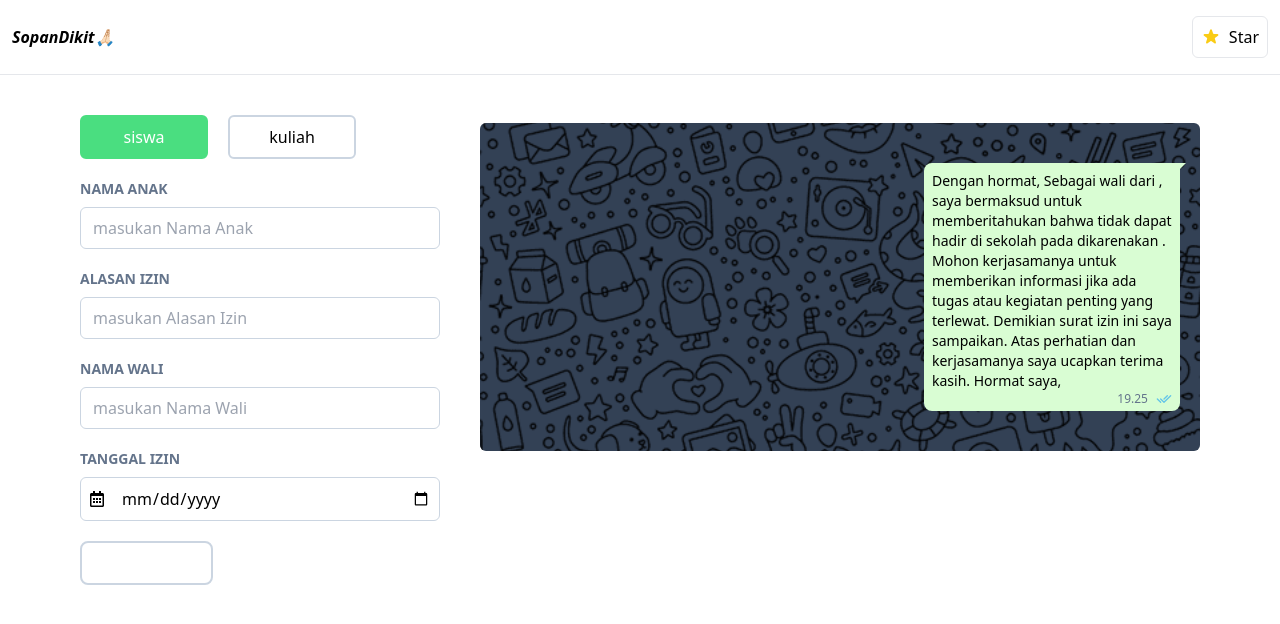
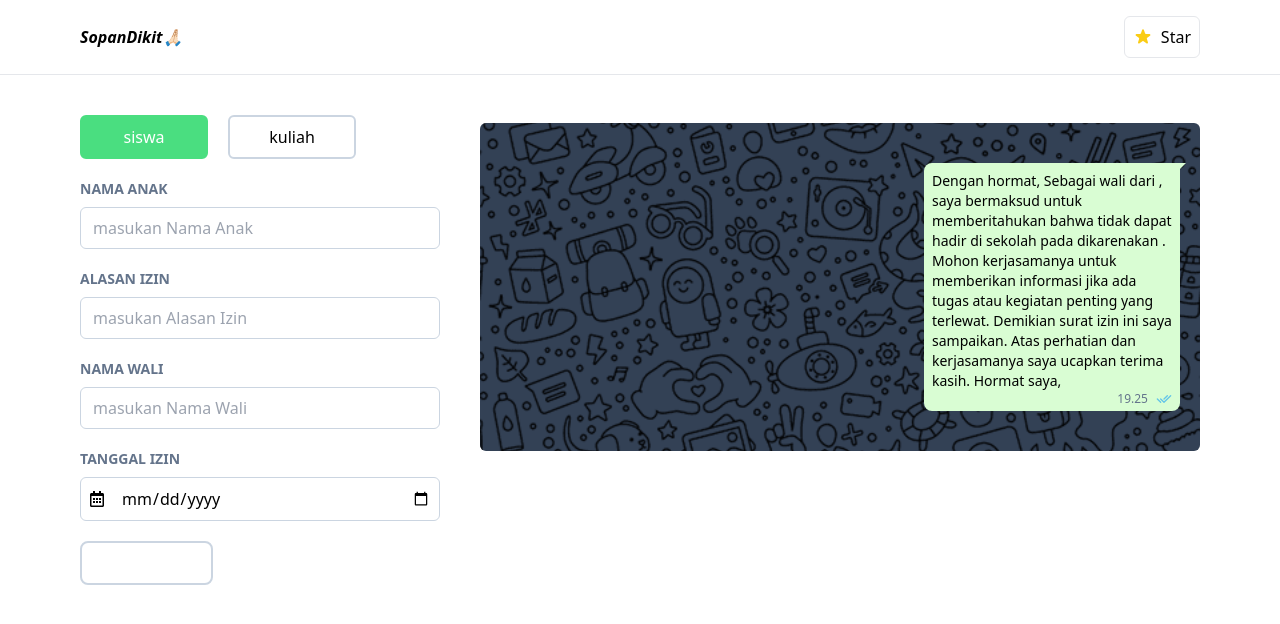
Before and after one commit to Taufik-H/sopandikit, a React (Vite) app: page / in a window 1280 px wide. Shown: the top 624 px of the page. Built offline with nearby package versions, Linux system fonts and the light colour scheme.

Commit message:
styling:px

```diff
--- a/src/components/Navbar.jsx
+++ b/src/components/Navbar.jsx
@@ -2,7 +2,7 @@ import React from "react";
 import { HiStar } from "react-icons/hi";
 const Navbar = () => {
   return (
-    <nav className="w-full flex justify-between items-center border-b border-slaye-400 py-4 px-3">
+    <nav className="w-full flex justify-between items-center border-b border-slaye-400 py-4 px-3 lg:px-20">
       <h1 className="font-bold italic">SopanDikit🙏🏻</h1>
       <a
         href="https://github.com/Taufik-H/sopandikit/tree/main"
```
